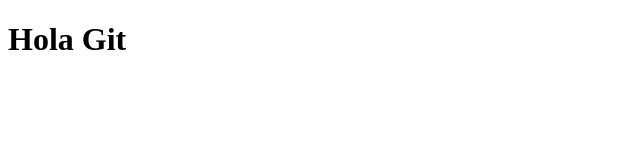
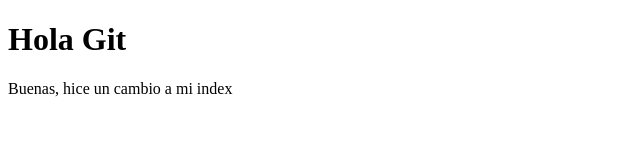
Before and after one commit to BMEtchart/mi-segundo-git, a plain HTML site: page index.html in a window 1280 px wide. Shown: the whole page, without its empty margins (0-640 px from the left). Drawn offline with Linux system fonts and the light colour scheme.

Commit message:
Agregue un p :)

```diff
--- a/index.html
+++ b/index.html
@@ -7,5 +7,6 @@
 </head>
 <body>
     <h1>Hola Git</h1>
+    <p>Buenas, hice un cambio a mi index</p>
 </body>
 </html>
```
